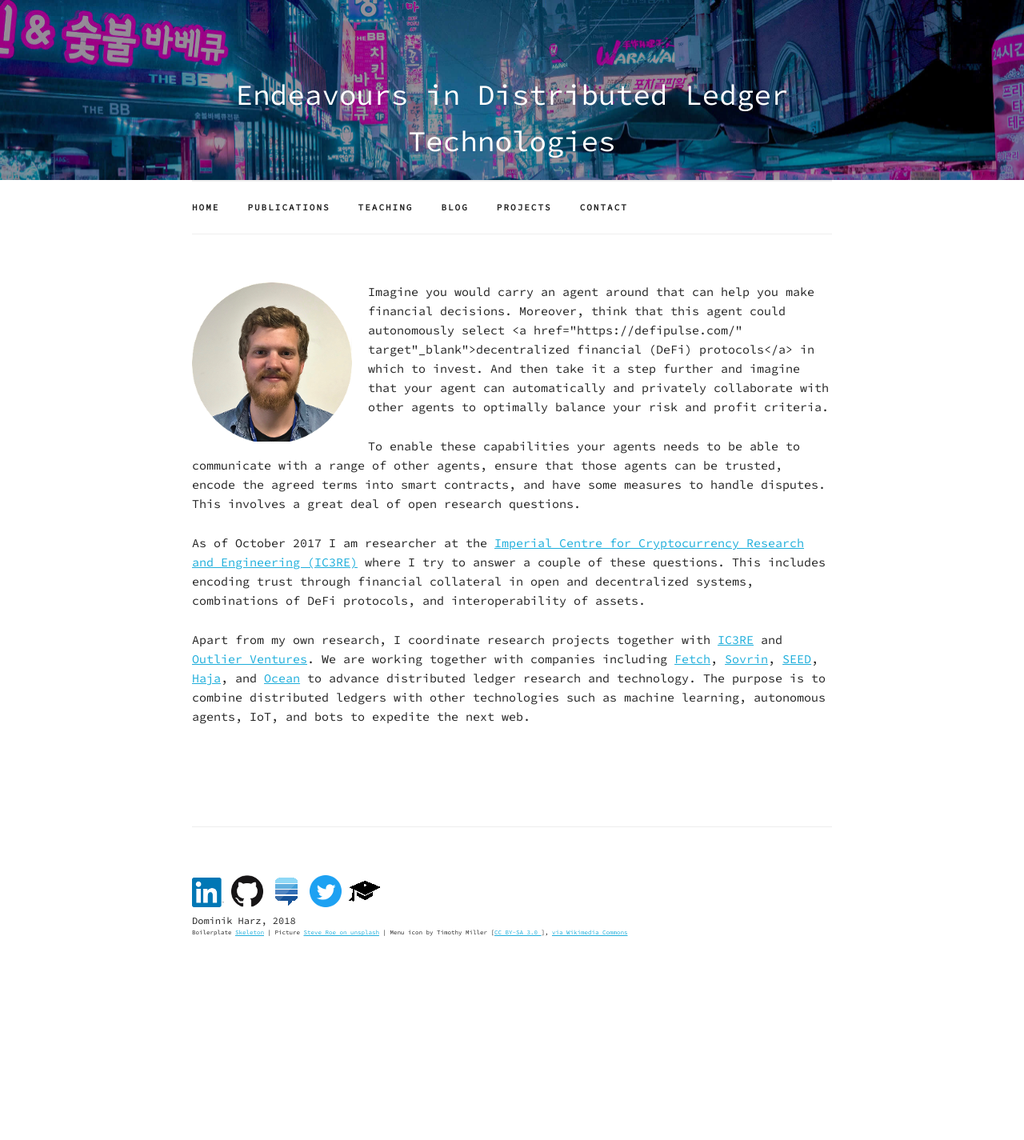
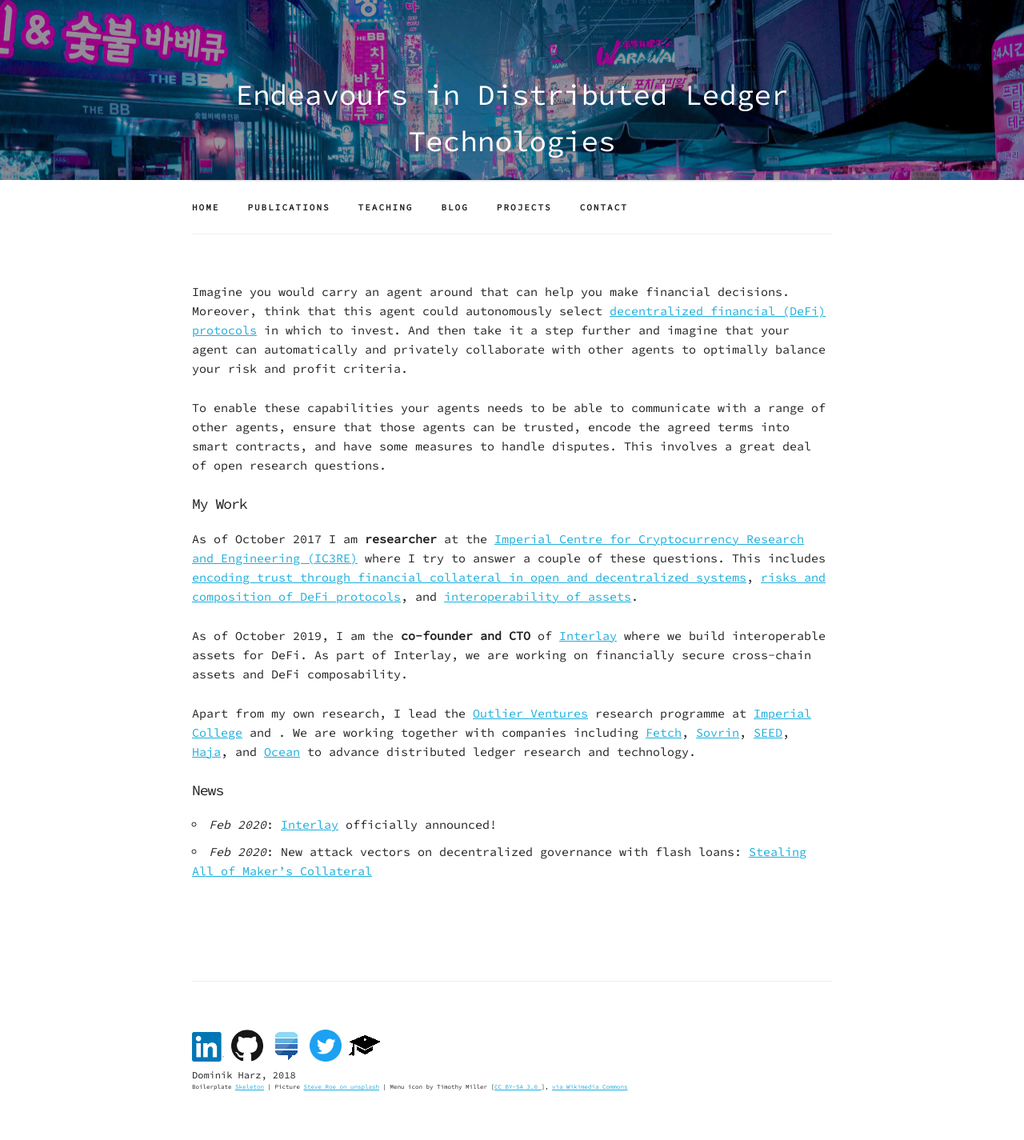
Before and after one commit to nud3l/nud3l.github.io, a Jekyll site: the page built from index.md, in a window 1280 px wide. Shown: the whole page at 80% size. Built offline with Jekyll 4.4.1, drawn with Linux system fonts in a browser that asks for light colours; nearby versions of some CDN libraries; before the commit the page ends 1232 px from its top, so only the background shows below that.

Commit message:
update landing

```diff
--- a/index.md
+++ b/index.md
@@ -9,27 +9,30 @@
     Imagine you have an autonomous car. Wouldn't it be great if your car could earn money for you while you are not using it? The car could register itself in an app as a driver, charge itself and pay for it, and get itself fixed at a garage, if needed. To enable these capabilities the car needs to be able to communicate with a range of other entities, agree on contract terms, and have some measures to handle disputes or finding prices for services or goods. This involves a great deal of open research questions.
 </p> -->
 
-<p>
-    <img class="side-image" src="{{ site.url }}/assets/images/dominik_round.png" alt="Dominik">
-    Imagine you would carry an agent around that can help you make financial decisions.
-    Moreover, think that this agent could autonomously select <a href="https://defipulse.com/" target"_blank">decentralized financial (DeFi) protocols</a> in which to invest. And then take it a step further and imagine that your agent can automatically and privately collaborate with other agents to optimally balance your risk and profit criteria.
-</p>
+Imagine you would carry an agent around that can help you make financial decisions.
+Moreover, think that this agent could autonomously select [decentralized financial (DeFi) protocols](https://defipulse.com/){:target="_blank"} in which to invest. And then take it a step further and imagine that your agent can automatically and privately collaborate with other agents to optimally balance your risk and profit criteria.
 
 To enable these capabilities your agents needs to be able to communicate with a range of other agents, ensure that those agents can be trusted, encode the agreed terms into smart contracts, and have some measures to handle disputes. This involves a great deal of open research questions.
 
-As of October 2017 I am researcher at the [Imperial Centre for Cryptocurrency Research and Engineering (IC3RE)](http://www.imperial.ac.uk/cryptocurrency/){:target="_blank"} where I try to answer a couple of these questions. This includes encoding trust through financial collateral in open and decentralized systems, combinations of DeFi protocols, and interoperability of assets.
+## My Work
 
+As of October 2017 I am **researcher** at the [Imperial Centre for Cryptocurrency Research and Engineering (IC3RE)](http://www.imperial.ac.uk/cryptocurrency/){:target="_blank"} where I try to answer a couple of these questions. This includes [encoding trust through financial collateral in open and decentralized systems](https://balance-resear.ch/){:target="_blank"}, [risks and composition of DeFi protocols](https://medium.com/@dominik.harz/stealing-all-of-makers-collateral-f940970605b1){:target="_blank"}, and [interoperability of assets](https://www.xclaim.io/){:target="_blank"}.
 
-
+As of October 2019, I am the **co-founder and CTO** of [Interlay](https://www.interlay.io/){:target="_blank"} where we build interoperable assets for DeFi. As part of Interlay, we are working on financially secure cross-chain assets and DeFi composability.
 
 <!-- I am especially curious about smart contracts and their verification as well as automated negotiation for autonomous agents. Additionally, I am interested in general distributed and decentralised web research including problems revolving around interoperability of distributed ledgers and privacy-preserving applications. -->
 
-Apart from my own research, I coordinate research projects together with [IC3RE](http://www.imperial.ac.uk/cryptocurrency/){:target="_blank"} and
-[Outlier Ventures](https://outlierventures.io){:target="_blank"}. We are working together
+Apart from my own research, I lead the [Outlier Ventures](https://outlierventures.io){:target="_blank"} research programme at [Imperial College](https://www.imperial.ac.uk/news/178860/ic3re-announces-partnership-explore-convergence-blockchain/){:target="_blank"} and
+. We are working together
 with companies including [Fetch](http://fetch.ai){:target="_blank"},
 [Sovrin](https://sovrin.org/){:target="_blank"}, [SEED](https://www.seedtoken.io/){:target="_blank"}, [Haja](https://haja.io/){:target="_blank"}, and
-[Ocean](https://oceanprotocol.com/){:target="_blank"} to advance distributed ledger research and technology. The purpose is to combine distributed ledgers with other technologies such as machine learning, autonomous agents, IoT, and bots to expedite the next web.
+[Ocean](https://oceanprotocol.com/){:target="_blank"} to advance distributed ledger research and technology.
+ <!-- The purpose is to combine distributed ledgers with other technologies such as machine learning, autonomous agents, IoT, and bots to expedite the next web. -->
 
+## News
+
+- *Feb 2020*: [Interlay](https://www.interlay.io/){:target="_blank"} officially announced!
+- *Feb 2020*: New attack vectors on decentralized governance with flash loans: [Stealing All of Maker’s Collateral](https://medium.com/@dominik.harz/stealing-all-of-makers-collateral-f940970605b1){:target="_blank"}
 
 <!--
 I occasionally write [blog posts](blog.html) about my projects, smart contract development, and general distributed ledgers. On this website, you will also find an overview of current and past [projects](projects.html) as well as my [publications and talks](publications.html). -->
```
